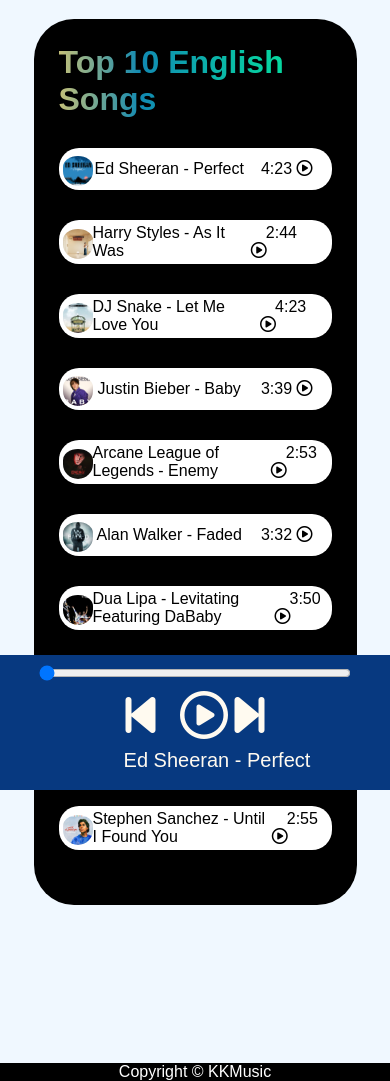
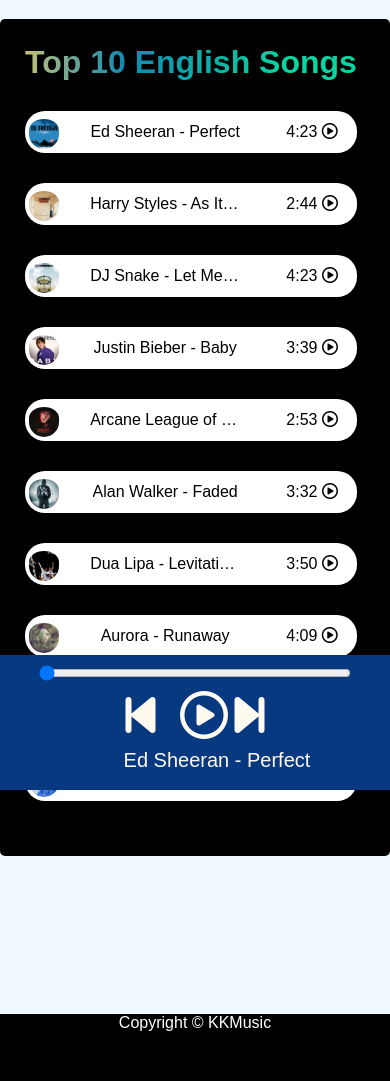
Before and after one commit to Kunalsk36/kkmusic, a PHP site: page / in a window 390 px wide. Shown: the part 54-1135 px from the top of the page. After the commit the page ends 1085 px from the top, so only its background shows below. Run offline with PHP 8.4, Linux system fonts and the light colour scheme; some libraries are stand-ins or nearby versions.

Commit message:
Update style.css

```diff
--- a/style.css
+++ b/style.css
@@ -64,13 +64,13 @@ main{
     background-color: #F0F8FF;
     color: white;
     margin: 23px auto;
-    width: 70%;
+    max-width: 900px;
     background-image: url(Images/bg.jpg);
     background-repeat: no-repeat;
     background-size: cover;
     display: flex;
     padding: 25px;
-    border-radius: 40px;
+    border-radius: 5px;
 }
 
 .songList h1{
@@ -112,6 +112,7 @@ main{
     padding-top: 4px;
     cursor: pointer;
 }
+
 .timestamp{
     margin: 0 15px;
 }
@@ -182,4 +183,15 @@ footer p{
     div.bottom{
         height: 135px;
     }
+
 }
+
+@media screen and (max-width: 500px){
+    .songName{
+    backgrond:red;
+    max-width:150px;
+white-space: nowrap;;
+    overflow:hidden;
+    text-overflow:ellipsis
+}
+}
```
